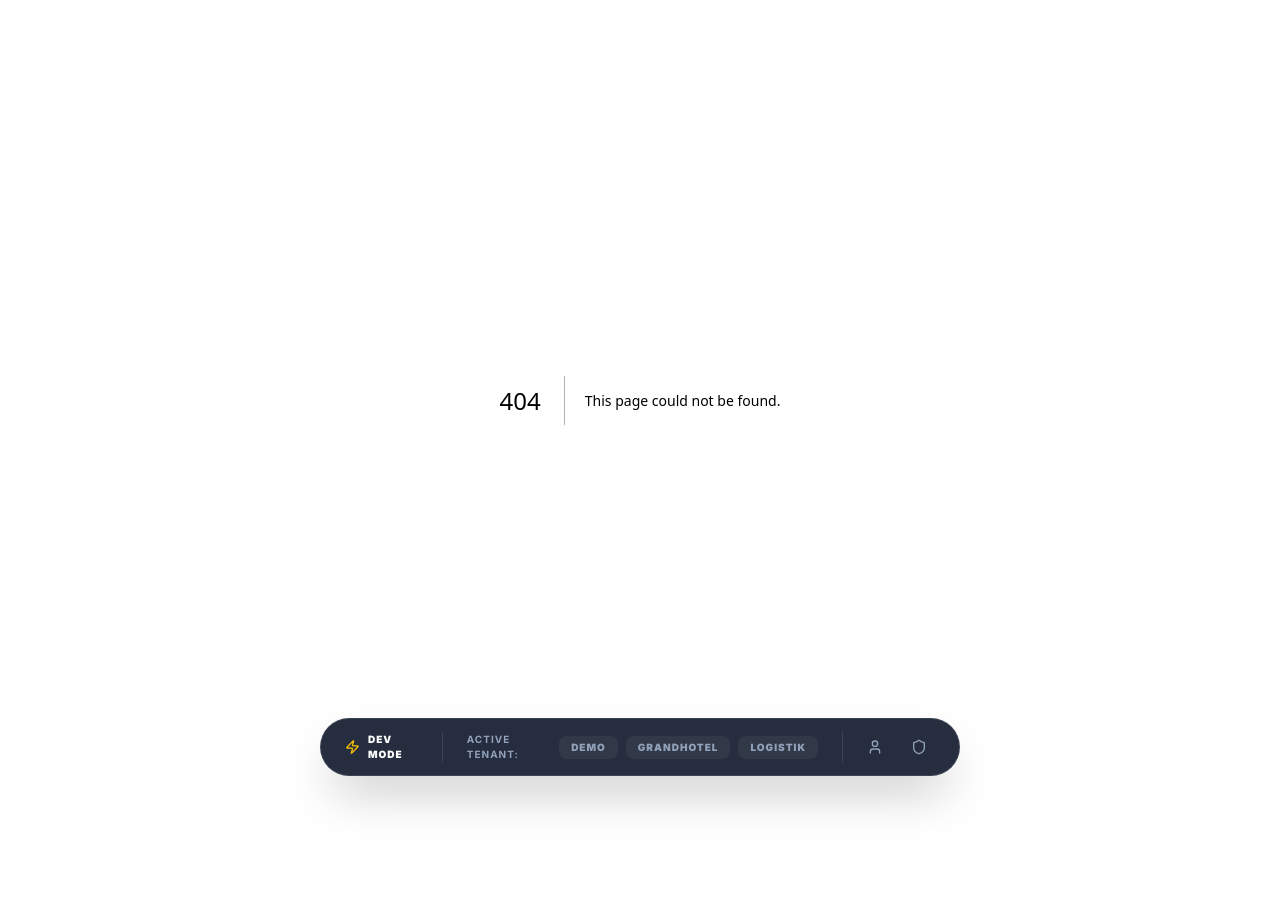
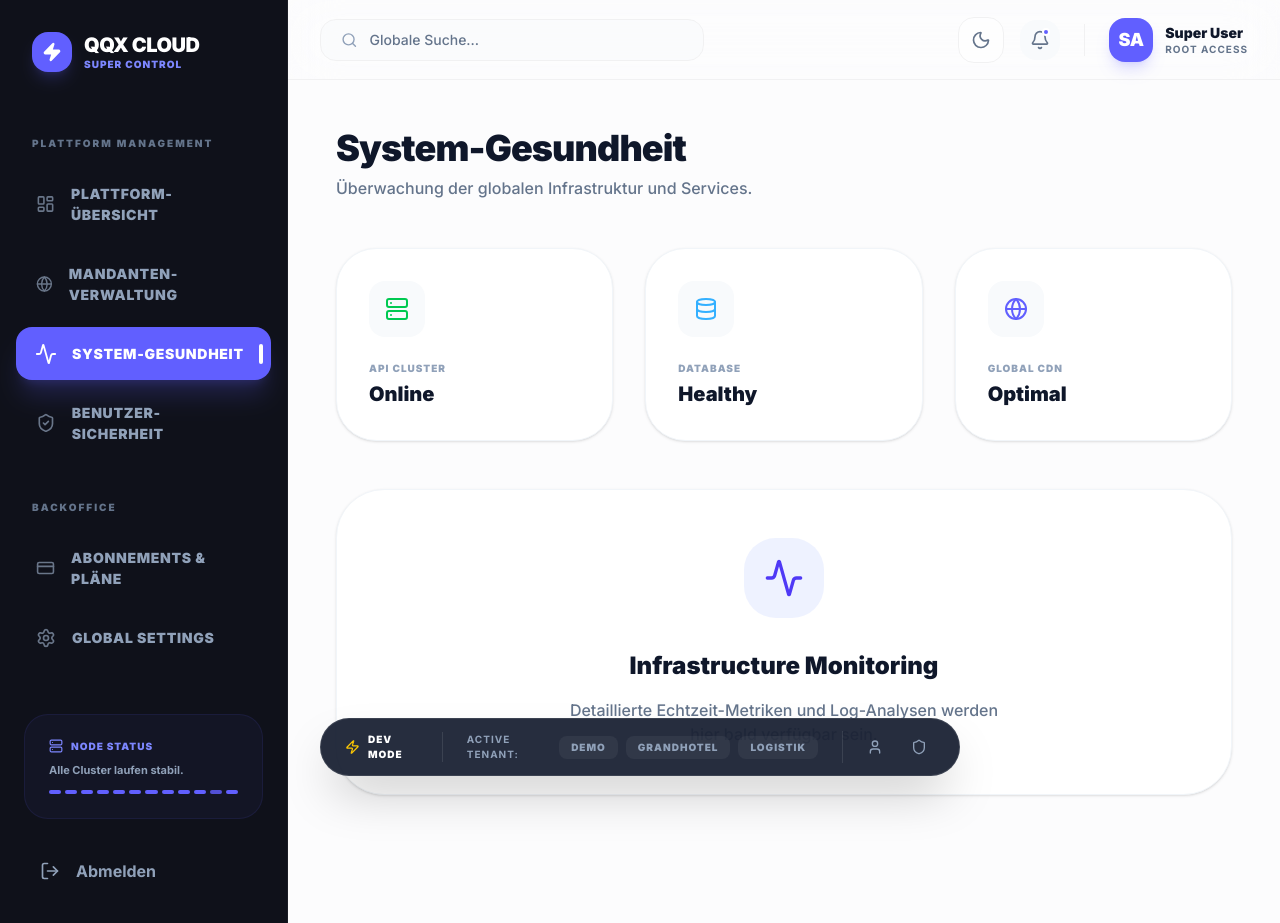
Before and after one commit to QQX-SOFT/QQX, a Next.js app in the folder frontend/: page /superadmin/system in a window 1280 px wide. Before the commit this address had no page. Before the commit the page ends 800 px from the top, so only its background shows below. Built offline with nearby package versions, Linux system fonts and the light colour scheme.

Commit message:
fix: resolve SuperAdmin 404s and missing icon imports, complete German placeholders

```diff
--- /dev/null
+++ b/frontend/src/app/superadmin/billing/page.tsx
@@ -0,0 +1,22 @@
+"use client";
+
+import { CreditCard, Zap, CheckCircle2, Clock } from "lucide-react";
+
+export default function SuperAdminBilling() {
+    return (
+        <div className="space-y-12 pb-20">
+            <header>
+                <h1 className="text-4xl font-black text-slate-900 dark:text-white tracking-tight mb-2">Abonnements & Pläne</h1>
+                <p className="text-slate-500 font-medium font-sans">Verwalten Sie Preismodelle und Abrechnungen der Mandanten.</p>
+            </header>
+
+            <div className="bg-white dark:bg-[#131720] rounded-[3rem] border border-slate-100 dark:border-white/5 shadow-sm p-12 text-center">
+                <div className="w-20 h-20 bg-indigo-50 dark:bg-indigo-500/10 rounded-[2rem] flex items-center justify-center text-indigo-600 dark:text-indigo-400 mx-auto mb-8">
+                    <CreditCard size={40} />
+                </div>
+                <h2 className="text-2xl font-black text-slate-900 dark:text-white mb-4">Abrechnungs-Modul</h2>
+                <p className="text-slate-500 max-w-md mx-auto font-medium font-sans">Dieses Modul wird in Kürze aktiviert. Hier finden Sie die Übersicht über die Mandanten-Abonnements.</p>
+            </div>
+        </div>
+    );
+}
--- a/frontend/src/app/superadmin/page.tsx
+++ b/frontend/src/app/superadmin/page.tsx
@@ -13,7 +13,8 @@ import {
     ArrowDownRight,
     Code,
     Cpu,
-    ExternalLink
+    ExternalLink,
+    Settings
 } from "lucide-react";
 import { cn } from "@/lib/utils";
 import api from "@/lib/api";
--- /dev/null
+++ b/frontend/src/app/superadmin/security/page.tsx
@@ -0,0 +1,22 @@
+"use client";
+
+import { ShieldCheck, Lock, ShieldAlert } from "lucide-react";
+
+export default function SuperAdminSecurity() {
+    return (
+        <div className="space-y-12 pb-20">
+            <header>
+                <h1 className="text-4xl font-black text-slate-900 dark:text-white tracking-tight mb-2">Benutzer-Sicherheit</h1>
+                <p className="text-slate-500 font-medium font-sans">Sicherheitsrichtlinien ve Authentifizierungs-Management.</p>
+            </header>
+
+            <div className="bg-white dark:bg-[#131720] rounded-[3rem] border border-slate-100 dark:border-white/5 shadow-sm p-12 text-center">
+                <div className="w-20 h-20 bg-indigo-50 dark:bg-indigo-500/10 rounded-[2rem] flex items-center justify-center text-indigo-600 dark:text-indigo-400 mx-auto mb-8">
+                    <ShieldCheck size={40} />
+                </div>
+                <h2 className="text-2xl font-black text-slate-900 dark:text-white mb-4">Sicherheits-Cockpit</h2>
+                <p className="text-slate-500 max-w-md mx-auto font-medium font-sans">Dieses Modul befindet sich derzeit in der Entwicklung. Hier können Sie demnächst globale Sicherheitsrichtlinien festlegen.</p>
+            </div>
+        </div>
+    );
+}
--- /dev/null
+++ b/frontend/src/app/superadmin/settings/page.tsx
@@ -0,0 +1,41 @@
+"use client";
+
+import { Settings, Globe, Bell, Shield, Zap } from "lucide-react";
+
+export default function SuperAdminSettings() {
+    return (
+        <div className="space-y-12 pb-20">
+            <header>
+                <h1 className="text-4xl font-black text-slate-900 dark:text-white tracking-tight mb-2">Global Settings</h1>
+                <p className="text-slate-500 font-medium font-sans">Mandantenübergreifende Plattform-Konfigurationen.</p>
+            </header>
+
+            <div className="bg-white dark:bg-[#131720] rounded-[3rem] border border-slate-100 dark:border-white/5 shadow-sm p-12 text-center">
+                <div className="w-20 h-20 bg-indigo-50 dark:bg-indigo-500/10 rounded-[2rem] flex items-center justify-center text-indigo-600 dark:text-indigo-400 mx-auto mb-8">
+                    <Settings size={40} />
+                </div>
+                <h2 className="text-2xl font-black text-slate-900 dark:text-white mb-4">Plattform-Konfiguration</h2>
+                <p className="text-slate-500 max-w-md mx-auto font-medium font-sans">Globale Branding-, API- ve System-Einstellungen werden hier konfigurierbar sein.</p>
+            </div>
+
+            <div className="grid grid-cols-1 md:grid-cols-2 gap-8">
+                {[
+                    { label: "Benachrichtigungen", icon: Bell, desc: "E-Mail ve SMS Provider." },
+                    { label: "Globale API", icon: Zap, desc: "Interne Service-Endpoints." },
+                ].map((s, i) => (
+                    <div key={i} className="bg-white dark:bg-[#131720] p-10 rounded-[2.5rem] border border-slate-100 dark:border-white/5 shadow-sm group hover:scale-[1.02] transition duration-500">
+                        <div className="flex items-center gap-5">
+                            <div className="p-4 rounded-2xl bg-slate-50 dark:bg-white/5 text-indigo-500">
+                                <s.icon size={24} />
+                            </div>
+                            <div>
+                                <h3 className="font-black text-slate-900 dark:text-white">{s.label}</h3>
+                                <p className="text-xs font-medium text-slate-400">{s.desc}</p>
+                            </div>
+                        </div>
+                    </div>
+                ))}
+            </div>
+        </div>
+    );
+}
--- /dev/null
+++ b/frontend/src/app/superadmin/system/page.tsx
@@ -0,0 +1,38 @@
+"use client";
+
+import { Server, Activity, Cpu, Database, Globe, Zap } from "lucide-react";
+
+export default function SuperAdminSystem() {
+    return (
+        <div className="space-y-12 pb-20">
+            <header>
+                <h1 className="text-4xl font-black text-slate-900 dark:text-white tracking-tight mb-2">System-Gesundheit</h1>
+                <p className="text-slate-500 font-medium font-sans">Überwachung der globalen Infrastruktur und Services.</p>
+            </header>
+
+            <div className="grid grid-cols-1 md:grid-cols-3 gap-8">
+                {[
+                    { label: "API Cluster", status: "Online", icon: Server, color: "text-green-500" },
+                    { label: "Database", status: "Healthy", icon: Database, color: "text-blue-500" },
+                    { label: "Global CDN", status: "Optimal", icon: Globe, color: "text-indigo-500" },
+                ].map((s, i) => (
+                    <div key={i} className="bg-white dark:bg-[#131720] p-8 rounded-[2.5rem] border border-slate-100 dark:border-white/5 shadow-sm">
+                        <div className={`p-4 rounded-2xl bg-slate-50 dark:bg-white/5 ${s.color} mb-6 w-fit`}>
+                            <s.icon size={24} />
+                        </div>
+                        <p className="text-[10px] font-black text-slate-400 uppercase tracking-widest mb-1">{s.label}</p>
+                        <h3 className="text-xl font-black text-slate-900 dark:text-white">{s.status}</h3>
+                    </div>
+                ))}
+            </div>
+
+            <div className="bg-white dark:bg-[#131720] rounded-[3rem] border border-slate-100 dark:border-white/5 shadow-sm p-12 text-center">
+                <div className="w-20 h-20 bg-indigo-50 dark:bg-indigo-500/10 rounded-[2rem] flex items-center justify-center text-indigo-600 dark:text-indigo-400 mx-auto mb-8">
+                    <Activity size={40} />
+                </div>
+                <h2 className="text-2xl font-black text-slate-900 dark:text-white mb-4">Infrastructure Monitoring</h2>
+                <p className="text-slate-500 max-w-md mx-auto font-medium font-sans">Detaillierte Echtzeit-Metriken und Log-Analysen werden hier bald verfügbar sein.</p>
+            </div>
+        </div>
+    );
+}
```
